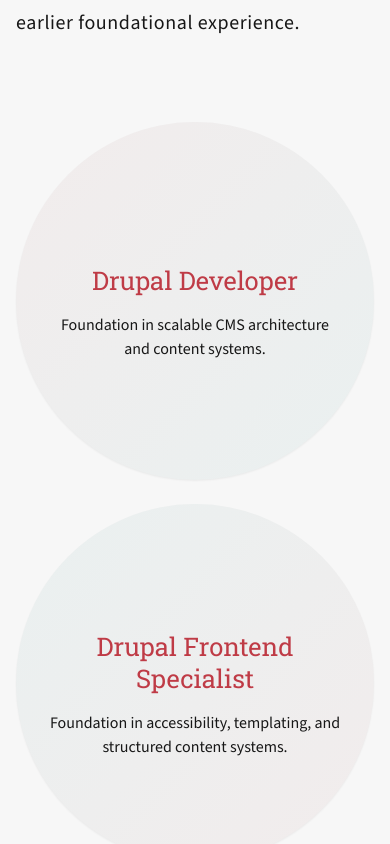
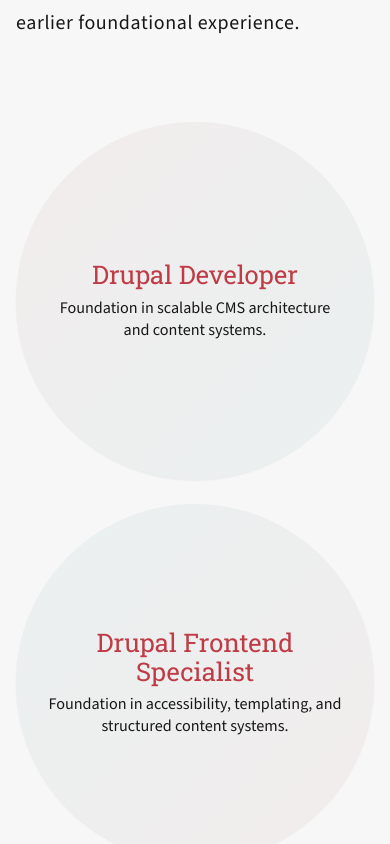
Before and after one commit to kalevitan/kylelevitan, a Next.js app: page / in a window 390 px wide. Shown: the part 6520-7364 px from the top of the page. Built offline with nearby package versions, Linux system fonts and the light colour scheme.

Commit message:
Add a clamp on font size to avoid overflow issues

```diff
--- a/app/globals.css
+++ b/app/globals.css
@@ -264,6 +264,28 @@
     );
 }
 
+.emblem {
+  container-type: inline-size;
+  display: flex;
+  flex-direction: column;
+  justify-content: center;
+  align-items: center;
+}
+
+.emblem h3 {
+  font-size: clamp(1.1rem, 10cqw, 1.6rem);
+  margin-top: 0;
+  margin-bottom: 0.5rem;
+  line-height: 1.1;
+}
+
+.emblem p {
+  font-size: clamp(0.85rem, 5.5cqw, 1.1rem);
+  margin-bottom: 0;
+  margin-top: 0;
+  line-height: 1.4;
+}
+
 @media (min-width: 768px) {
   .portfolio__slide {
     top: 115px;
```
